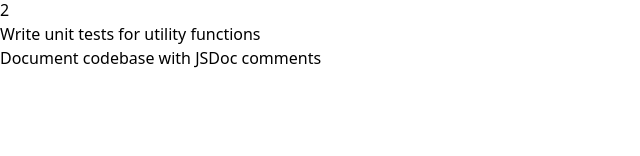
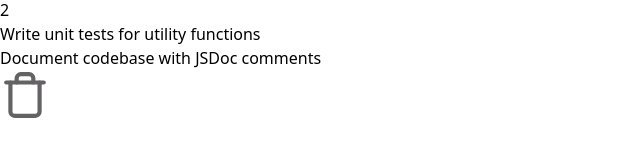
Before and after one commit to AlbertLnz/drag-drop-react, a React (Vite) app: page / in a window 1280 px wide. Shown: the part 362-518 px from the top of the page, without its empty margins (0-640 px from the left). Built offline with nearby package versions, Linux system fonts and the light colour scheme.

Commit message:
Trash component created w/ svg icons added

```diff
--- a/src/components/Board.jsx
+++ b/src/components/Board.jsx
@@ -1,6 +1,7 @@
 import { useState } from "react";
 import Column from "./Column"
 import { DEFAULT_CARDS } from "../cards";
+import Trash from './Trash'
 
 const Board = () => {
   const [cards, setCards] = useState(DEFAULT_CARDS);
@@ -35,6 +36,7 @@ const Board = () => {
         cards={cards}
         setCards={setCards}
       />
+      <Trash setCards={setCards}/>
     </div>
   )
 }
--- /dev/null
+++ b/src/components/Trash.jsx
@@ -0,0 +1,25 @@
+import { useState } from "react";
+import fire from '../assets/fire.svg'
+import trash from '../assets/trash.svg'
+
+const BurnBarrel = ({ setCards }) => {
+  const [active, setActive] = useState(false);
+
+  return (
+    <div
+      className={
+        `mt-10 grid h-56 w-56 shrink-0 place-content-center rounded border text-3xl
+         ${active ? 'border-red-800 bg-red-800/20 text-red-500' : 'border-neutral-500 bg-neutral-500/20 text-neutral-500'}
+        `
+      }>
+
+      {active
+        ? <img src={fire} className="animate-bounce" alt="" />
+        : <img src={trash} alt="" />
+      }
+
+    </div>
+  )
+}
+
+export default BurnBarrel
```
Also changed, not shown: src/assets/fire.svg (added), src/assets/trash.svg (added).
